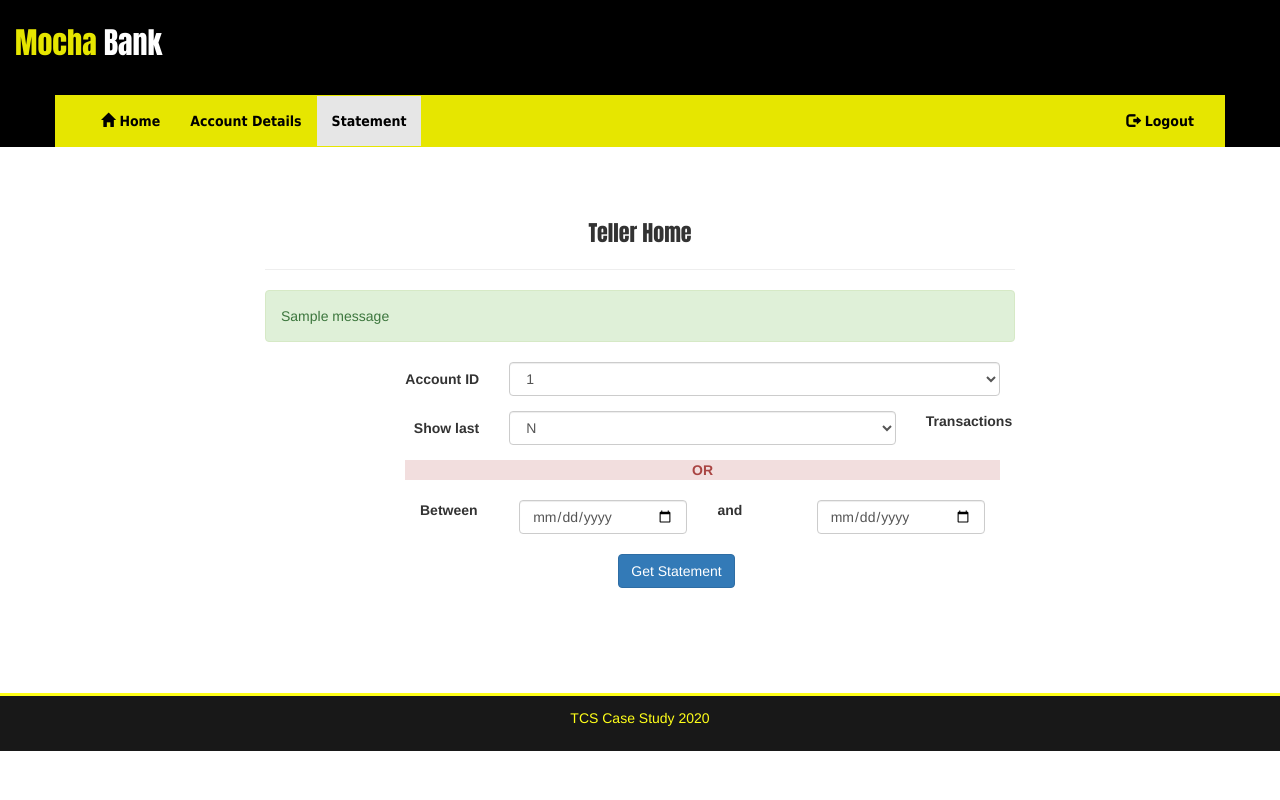
After one commit to mochatek/Retail-Bank, a Flask app: page /teller/statement in a window 1280 px wide. The commit adds this page. Run offline with Flask 2, Linux system fonts and the light colour scheme; a user stored in the database is signed in; tables that the repository leaves empty hold one stand-in row (values such as "Sample post"); one stand-in notice (Sample message) is shown; some libraries are stand-ins or nearby versions.

Commit message:
statement done

```diff
--- a/bank/models.py
+++ b/bank/models.py
@@ -44,6 +44,7 @@ class Account(db.Model):
     acnt_status = db.Column(db.String(20), index=False, unique=False)
     acnt_last_tr_date = db.Column(db.DateTime, index=False, unique=False)
     acnt_message = db.Column(db.String(20), index=False, unique=False)
+    transaction = db.relationship('Transaction', backref='customer')
 
 
 class Transaction(db.Model):
@@ -51,5 +52,5 @@ class Transaction(db.Model):
     tr_amount = db.Column(db.Integer, index=False, unique=False)
     tr_type = db.Column(db.String(20), index=False, unique=False)
     tr_date = db.Column(db.DateTime, index=False, unique=False)
-    tr_src= db.Column(db.Integer, index=False, unique=False)
+    tr_src= db.Column(db.Integer, db.ForeignKey('account.acnt_id'))
     tr_trgt= db.Column(db.Integer, index=False, unique=False)
--- a/bank/routes.py
+++ b/bank/routes.py
@@ -3,7 +3,7 @@ from flask import render_template, request, redirect, url_for, flash
 from bank.models import Customer, Login, Account, Transaction, db
 from datetime import datetime
 from bank.forms import RegisterForm, LoginForm, AccountForm
-from sqlalchemy import or_
+from sqlalchemy import or_, desc
 from flask_login import current_user, login_user, logout_user, login_required
 
 @app.route('/')
@@ -176,7 +176,7 @@ def create_account():
     form = AccountForm()
     cust_ids = db.session.query(Customer.cust_id).all()
     if form.validate_on_submit():
-        cust_id = int(form.cust_id.data)
+        cust_id = int(request.form.get('cust_id'))
         acnt_type = form.acnt_type.data
         deposit_amnt = form.deposit_amnt.data
         acnt_last_tr_date = datetime.now()
@@ -185,6 +185,10 @@ def create_account():
         account = Account(cust_id=cust_id, acnt_type=acnt_type, acnt_balance=deposit_amnt,
                          acnt_last_tr_date=acnt_last_tr_date, acnt_status=acnt_status, acnt_message=acnt_message)
         db.session.add(account)
+        db.session.flush()
+        trnsctn = Transaction(tr_amount=deposit_amnt, tr_type="Credit (A/C Opened)", tr_date=acnt_last_tr_date,
+                                tr_src=account.acnt_id, tr_trgt=-1)
+        db.session.add(trnsctn)
         db.session.commit()
         flash('Account creation initiated successfull !.', category='info')
         return redirect(url_for('customer_home'))
@@ -277,6 +281,9 @@ def deposit():
             account.acnt_balance += int(tr_amount)
             account.acnt_last_tr_date = datetime.now()
             account.acnt_message = '₹. {} Deposited'.format(tr_amount)
+            trnsctn = Transaction(tr_amount=int(tr_amount), tr_type="Credit (Deposit)", tr_date=account.acnt_last_tr_date,
+                                tr_src=int(acnt_id), tr_trgt=-1)
+            db.session.add(trnsctn)
             db.session.commit()
             flash("Amount deposited successfully", category="success")
     else:
@@ -304,6 +311,9 @@ def withdraw():
                 account.acnt_balance -= int(tr_amount)
                 account.acnt_last_tr_date = datetime.now()
                 account.acnt_message = '₹. {} Withdrawn'.format(tr_amount)
+                trnsctn = Transaction(tr_amount=int(tr_amount), tr_type="Debit (Withdraw)", tr_date=account.acnt_last_tr_date,
+                                    tr_src=int(acnt_id), tr_trgt=-1)
+                db.session.add(trnsctn)
                 db.session.commit()
                 flash("Amount withdrawn successfully", category="success")
     else:
@@ -329,17 +339,20 @@ def transfer():
             flash("Not a valid amount", category="danger")
         else:
             tr_amount = int(tr_amount)
-            account_src = db.session.query(Account).filter(Account.acnt_id == src_acnt).first()
+            account_src = db.session.query(Account).filter(Account.acnt_id == int(src_acnt)).first()
             if tr_amount > account_src.acnt_balance:
                 flash("Insufficient balance ! Choose a smaller amount", category="warning")
             else:
                 account_src.acnt_balance -= tr_amount
-                account_trgt = db.session.query(Account).filter(Account.acnt_id == trgt_acnt).first()
+                account_trgt = db.session.query(Account).filter(Account.acnt_id == int(trgt_acnt)).first()
                 account_trgt.acnt_balance += tr_amount
                 account_src.acnt_message = '-₹. {} Transfered'.format(tr_amount)
                 account_trgt.acnt_message = '+₹. {} Transfered'.format(tr_amount)
                 account_src.acnt_last_tr_date = datetime.now()
                 account_trgt.acnt_last_tr_date = datetime.now()
+                trnsctn = Transaction(tr_amount=int(tr_amount), tr_type="Debit (Transfer)", tr_date=account_src.acnt_last_tr_date,
+                                    tr_src=int(src_acnt), tr_trgt=int(trgt_acnt))
+                db.session.add(trnsctn)
                 db.session.commit()
                 flash("Amount transfered successfully !", category="success")
                 tr_history = {}
@@ -359,7 +372,28 @@ def transfer():
 @app.route('/teller/statement')
 @login_required
 def statement():
-    return render_template('statement.html', page='statement')
+    trnsctn = None
+    acnt_ids = db.session.query(Account.acnt_id).all()
+    no_of_tr = request.args.get('no_of_tr', -1)
+    if no_of_tr != -1:
+        acnt_id = request.args.get('acnt_id')
+        dt_from = request.args.get('dt_from')
+        dt_to = request.args.get('dt_to')
+        if no_of_tr != '-1':
+            trnsctn = db.session.query(Transaction).filter(or_(Transaction.tr_src == acnt_id, Transaction.tr_trgt == acnt_id)).order_by(desc(Transaction.tr_id)).limit(no_of_tr).all()
+            if trnsctn:
+                flash("Account statement generated for Account ID : {}".format(acnt_id), category="success")
+            else:
+                flash("No transactions matching your query", category="info")
+        elif dt_from.strip() != '' and dt_to.strip() != '':
+            trnsctn = db.session.query(Transaction).filter(or_(Transaction.tr_src == acnt_id, Transaction.tr_trgt == acnt_id), Transaction.tr_date.between(dt_from, dt_to)).all()
+            if trnsctn:
+                flash("Account statement generated for Account ID : {}".format(acnt_id), category="success")
+            else:
+                flash("No transactions matching your query", category="info")
+        else:
+            flash("Either one is mandatory", category="danger")
+    return render_template('statement.html', page='statement', acnt_ids=acnt_ids, trnsctn=trnsctn)
 
 
 @app.route('/api/acnt_api')
--- a/bank/templates/login.html
+++ b/bank/templates/login.html
@@ -32,7 +32,7 @@
         <label class="control-label col-sm-2" for="role">Login as </label>
         <div class="col-sm-10">
                 <select class="form-control" id="role" name="role">
-                  <option value="customer">Customer</option>
+                  <option value="customer">Customer Executive</option>
                   <option value="teller">Teller</option>
                 </select>
         </div>
@@ -49,5 +49,6 @@
             <span class="form-control-static" style="margin-left:3%">Don't have an account? Register <a href="{{ url_for('register') }}"><b>Here</b></a></span>
         </div>
     </form>
+</div>
     <br>
 {% endblock %}
--- a/bank/templates/register.html
+++ b/bank/templates/register.html
@@ -27,7 +27,7 @@
         <label class="control-label col-sm-2" for="role">Register as </label>
         <div class="col-sm-10">
                 <select class="form-control" id="role" name="role">
-                  <option value="customer">Customer</option>
+                  <option value="customer">Customer Executive</option>
                   <option value="teller">Teller</option>
                 </select>
         </div>
@@ -40,5 +40,6 @@
             </div>
         </div>
     </form>
+</div>
     <br>
 {% endblock %}
--- /dev/null
+++ b/bank/templates/statement.html
@@ -0,0 +1,89 @@
+{% extends 'base.html' %}
+
+{% block nav %}
+    {% include 'includes/teller_nav.html' %}
+{% endblock %}
+
+{% block content %}
+    <h4 class="text-center" style="font:bold 22px Impact">Teller Home</h4>
+    <hr>
+    {% with messages = get_flashed_messages(with_categories=true) %}
+        {% if messages %}
+            {% for category, message in messages %}
+                <p class="alert alert-{{ category }}">{{ message }}</p>
+            {% endfor %}
+        {% endif %}
+    {% endwith %}
+    <div class="col-sm-offset-2 col-sm-10">
+        <form class="form-horizontal" action="" method="GET" novalidate>
+            <div class="form-group">
+                <label for="acnt_id" class="control-label col-sm-2">Account ID</label>
+                <div class="col-sm-10">
+                    <select name="acnt_id" id="acnt_id" class="form-control">
+                        {% for acnt_id in acnt_ids %}
+                            <option value="{{ acnt_id[0] }}">{{ acnt_id[0] }}</option>
+                        {% endfor %}
+                    </select>
+                </div>
+            </div>
+            <div class="form-group">
+                <label for="no_of_tr" class="control-label col-sm-2">Show last</label>
+                <div class="col-sm-8">
+                    <select name="no_of_tr" id="no_of_tr" class="form-control">
+                        <option value="-1">N</option>
+                        {% for i in range(1,11) %}
+                            <option value="{{ i }}">{{ i }}</option>
+                        {% endfor %}
+                    </select>
+                </div>
+                <label class="col-sm-2">Transactions</label>
+            </div>
+            <div>
+                <label class="col-sm-12 text-center alert-danger">OR</label>
+                <br>
+            </div>
+            <div>
+                <br>
+                <label class="col-sm-2">Between</label>
+                <div class="col-sm-4">
+                    <input type="date" name="dt_from" id="dt_from" class="form-control">
+                </div>
+                <label class="col-sm-2">and</label>
+                <div class="col-sm-4">
+                    <input type="date" name="dt_to" id="dt_to" class="form-control">
+                </div>
+                <br>
+            </div>
+            <div class="col-sm-offset-4 col-sm-4">
+                <br>
+                <button type="submit" class="btn btn-primary">Get Statement</button>
+                <br>
+            </div>
+        </form>
+    </div>
+    {% if trnsctn %}
+    <div class="col-sm-offset-2 col-sm-10">
+        <br>
+    <div class="table-responsive">
+        <table class="table table-hover table-bordered text-center" style="border:2px solid black">
+            <tr style="background-color: yellow;opacity: 0.9;border:2px solid black">
+                <th>Transaction ID</th><th>Date</th><th>Type</th><th>Amount</th></tr>
+                {% for tr in trnsctn %}
+                    <tr><td>{{ tr.tr_id }}</td>
+                    <td>{{ tr.tr_date.strftime("%d-%m-%Y @ %H:%M:%S") }}</td>
+                    <td>
+                        {% if tr.tr_trgt != -1 %}
+                        Credit (Transfer from #A/C : {{ tr.tr_src }})
+                        {% else %}
+                        {{ tr.tr_type }}
+                        {% endif %}
+                    </td>
+                    <td>₹. {{ tr.tr_amount }}</td></tr>
+                {% endfor %}
+        </table>
+    </div>
+</div>
+        {% endif %}
+    <br>
+    <br>
+    {% endblock %}
```
Also changed, not shown: migrations/versions/595c70886d1d_.py (deleted, +0 -30 lines), migrations/versions/8acae0dc50b3_.py (renamed from migrations/versions/e79fdfc8c943_.py, +17 -13 lines), migrations/versions/b8b908a727ef_.py (deleted, +0 -28 lines), app.db.
